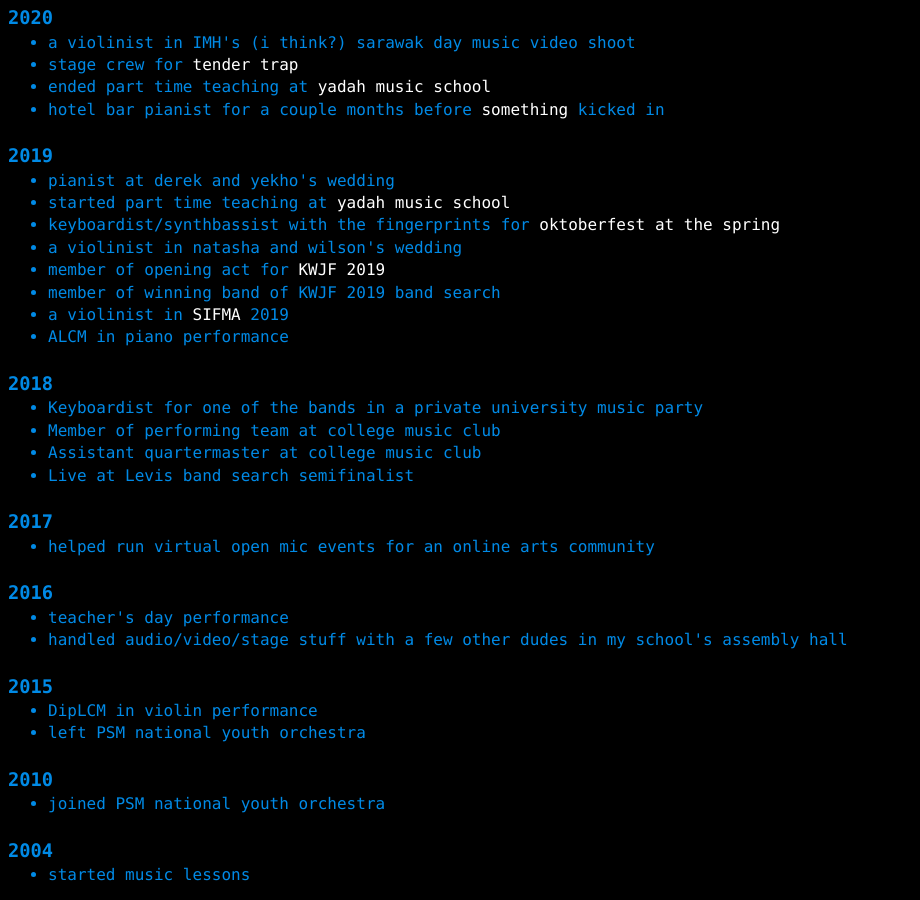
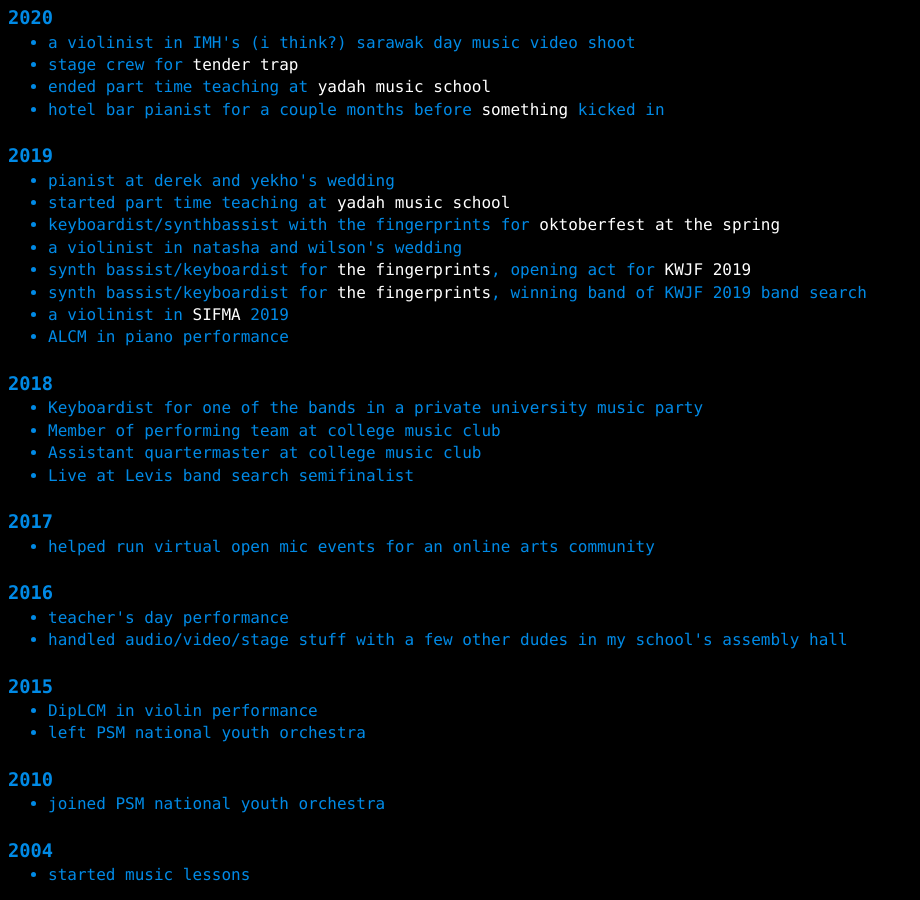
Before and after one commit to a-erfan-aa/a-erfan-aa.github.io, a Jekyll site: the page built from things-i-make/music-comprehensive.html, in a window 1280 px wide and 900 px high, scrolled down 1350 px. Shown: the whole window, without its empty margins (0-920 px from the left). Built offline with Jekyll 4.4.1, drawn with Linux system fonts in a browser that asks for light colours.

Commit message:
Add specific role played in KWJF 2019 in music-comprehensive.html

```diff
--- a/things-i-make/music-comprehensive.html
+++ b/things-i-make/music-comprehensive.html
@@ -129,8 +129,8 @@
 		<li>started part time teaching at <a href="https://www.instagram.com/yadahmusiccentre/">yadah music school</a></li>
 		<li>keyboardist/synthbassist with the fingerprints for <a href="https://kuchingborneo.info/the-springs-oktoberfest/">oktoberfest at the spring</a></li>
 		<li>a violinist in natasha and wilson's wedding</li>
-		<li>member of opening act for <a href="http://www.kuchingjazzfestival.com/">KWJF 2019</a></li>
-		<li>member of winning band of KWJF 2019 band search</li>
+		<li>synth bassist/keyboardist for <a href="https://www.instagram.com/thefingerprintsofficial/">the fingerprints</a>, opening act for <a href="http://www.kuchingjazzfestival.com/">KWJF 2019</a></li>
+		<li>synth bassist/keyboardist for <a href="https://www.instagram.com/thefingerprintsofficial/">the fingerprints</a>, winning band of KWJF 2019 band search</li>
 		<li>a violinist in <a href="https://www.sifma.com.my/">SIFMA</a> 2019</li>
 		<li>ALCM in piano performance</li>
 	</ul>
```
